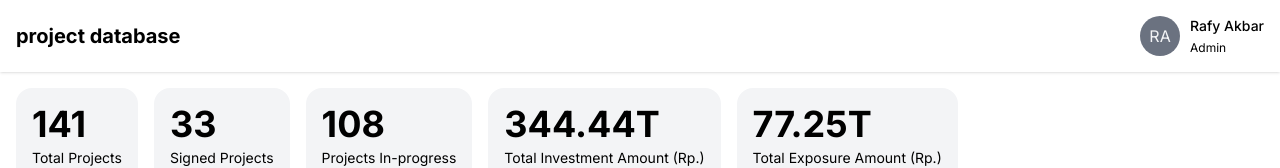
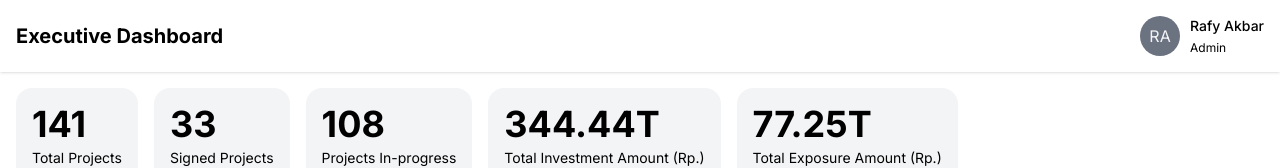
Before and after one commit to Rafyakbar02/project-database, a Next.js app: page / in a window 1280 px wide. Shown: the top 168 px of the page. Built offline with nearby package versions, Linux system fonts and the light colour scheme.

Commit message:
renamed website

```diff
--- a/components/Navbar.jsx
+++ b/components/Navbar.jsx
@@ -6,7 +6,7 @@
   return (
     <nav className="bg-white w-full p-4 flex flex-row justify-between items-center shadow">
       <Link href="/">
-        <h1 className="text-black text-xl font-bold">project database</h1>
+        <h1 className="text-black text-xl font-bold">Executive Dashboard</h1>
       </Link>
       <Profile />
     </nav>
```
